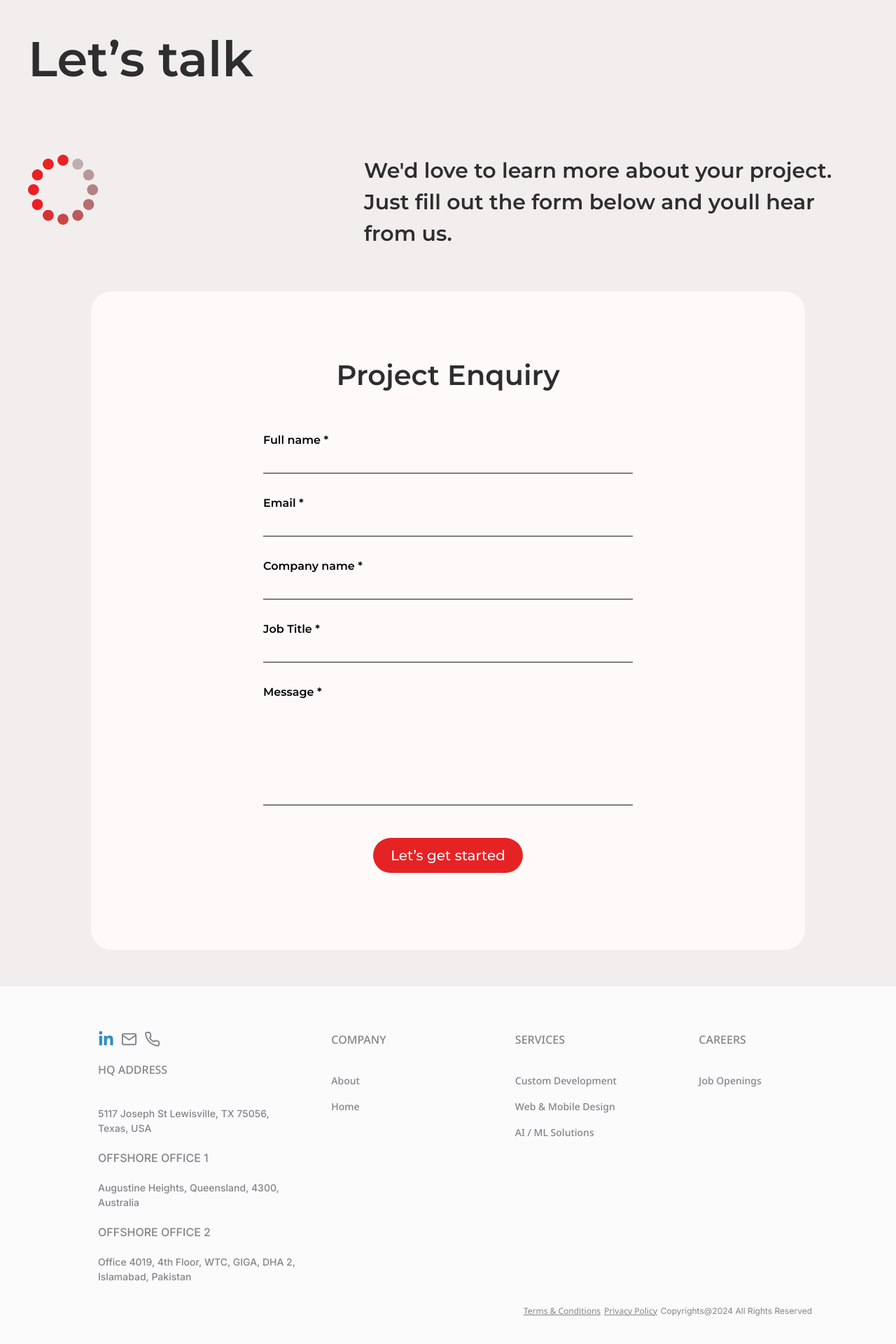
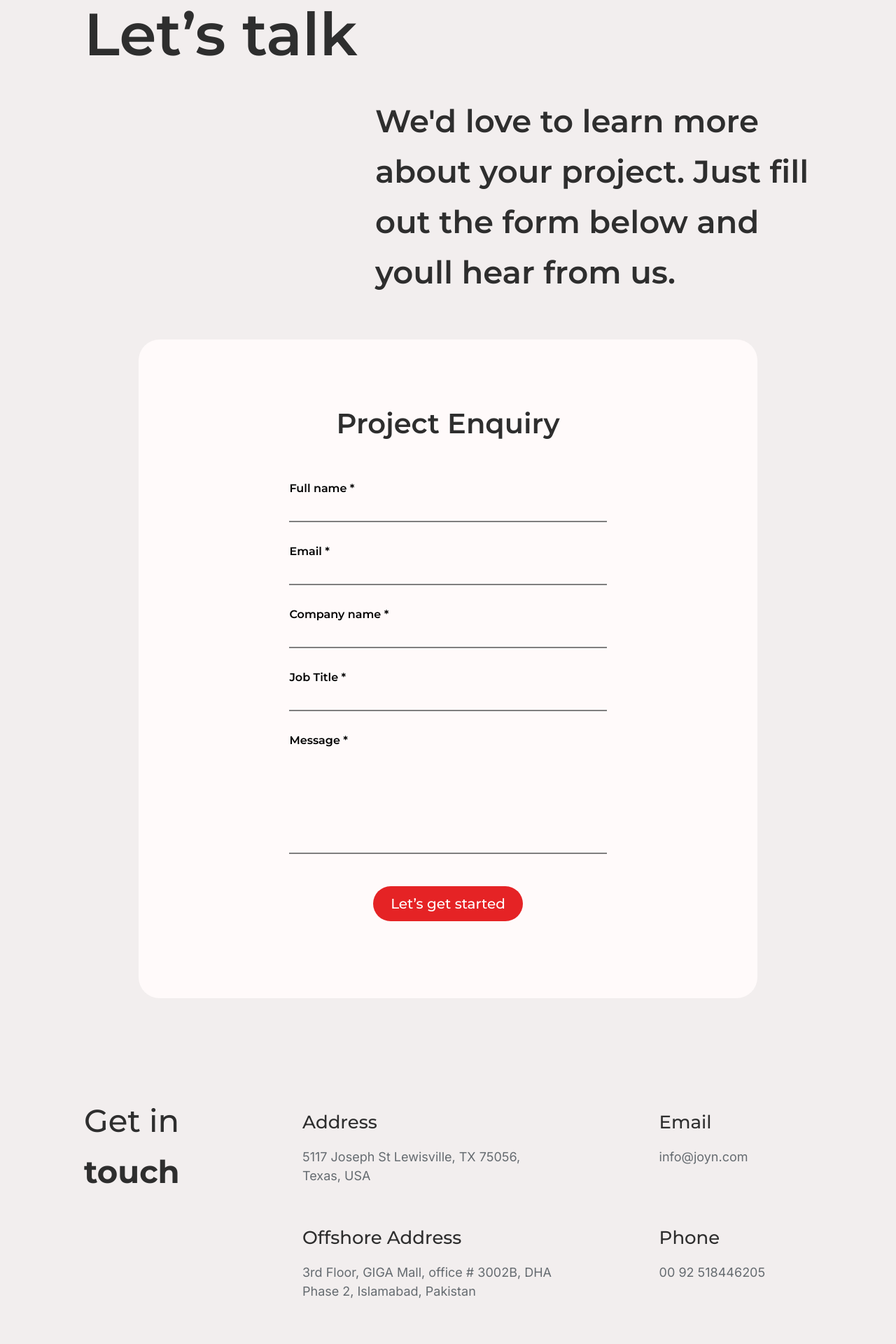
Before and after one commit to UmerFarooqOG/joyndigital, a Next.js app: page /contact in a window 1280 px wide. Shown: the part 160-2080 px from the top of the page at 70% size. Built offline with nearby package versions, Linux system fonts and the light colour scheme.

Commit message:
Chnage Some

```diff
--- a/src/app/about/page.jsx
+++ b/src/app/about/page.jsx
@@ -23,7 +23,7 @@ const page = () => {
         </div>
       </section>
 
-
+x
       {/* ---------- about section text ---------  */}
       <section className='w-full mt-[40px] h-full flex items-center justify-center px-[20px] sm:px-[60px] lg:px-[90px] xlb:px-[120px] py-[2rem] mx-auto'>
 
--- a/src/app/constant/ProjectDetails.js
+++ b/src/app/constant/ProjectDetails.js
@@ -13,19 +13,20 @@ export const projectData = [
         id:1,
         name:"Chat Krow",
         heading:"Streamlining Organizational Communication.",
-        heroP:"An AI-powered chat assistant for WhatsApp, simplifies corporate communication, enhancing engagement and efficiency. It streamlines messaging, optimizes interaction, and fosters collaboration within organizations.",
-        sec2img:'/assets/projectDetailImages/luckycementd.png',
-        sec3p1:"Corporate clients often face hurdles in accessing essential corporate data. Maneuvering through intricate conversations efficiently remains a significant challenge. Simplifying access and streamlining communication processes are paramount for improved client engagement and operational efficiency.",
+        heroP:"An AI Based Chatbot for Whatsapp and your mobile for personal or corporate use.",
+        sec2img1:'/assets/projectDetailImages/chatkrow.png',
+        sec2img2:'/assets/projectDetailImages/chatkrow.png',
+        sec3p1:"Corporate clients often face hurdles in accessing essential corporate data. Maneuvering through intricate conversations efficiently remains a significant challenge. Simplifying access and streamlining communication processes are paramount for improved client engagement and operational efficiency.",
         sec3p2:"ChatKrow, an AI-powered chat assistant for WhatsApp, streamlines communication and management within organizations. It simplifies messaging complexity, enhancing interaction dynamics for seamless collaboration. Experience the transformative solution designed to optimize organizational communication.",
         sec4img:"/assets/luckycemet.png",
-        sec4headingB:"AI Based Chatbot",
-        sec4headingM:" for Whatsapp and your",
-        sec4headingM1:"mobile",
+        sec4headingB:"Resource management system",
+        sec4headingM:"for efficient operations and visibility",
+        sec4headingM1:"",
         logo:"/assets/projectDetailImages/LuckySementLogoWhite.png",
         theR:false,
         useLogos:[{id:0,logo:<FaPython />},{id:1,logo:<FaAws />},{id:2,logo:<BiLogoPostgresql />},{id:3,logo:<SiGoogleanalytics />},{id:0,logo:<SiReact />}],
         npid:2,
-        bglg:"redlg"
+        bglg:"bluelg"
     },
     {
         id:2,
@@ -39,8 +40,8 @@ export const projectData = [
         sec3p3:"The system is now in field testing phase.",
         sec4img:chatkrow,
         sec4headingB:"AI Based Chatbot",
-        sec4headingM:" for Whatsapp and your",
-        sec4headingM1:"mobile",
+        sec4headingM:" for Whatsapp and your mobile",
+        sec4headingM1:"",
         logo:chatkrowpdlogo,
         theR:true,
         useLogos:[{id:0,logo:<FaPython />},{id:1,logo:<FaAws />},{id:2,logo:<BiLogoPostgresql />},{id:3,logo:<SiGoogleanalytics />},{id:0,logo:<SiReact />}],
@@ -59,7 +60,7 @@ export const projectData = [
         sec3p3:"",
         sec4img:"/assets/luckycemet.png",
         sec4headingB:"Sales & Distribution ",
-        sec4headingM:" network management  ",
+        sec4headingM:"network management digitisation end to end",
         sec4headingM1:"digitisation end to end",
         theR:false,
         logo:"/assets/projectDetailImages/LuckySementLogoWhite.png",
--- a/src/app/contact/page.jsx
+++ b/src/app/contact/page.jsx
@@ -187,32 +187,25 @@ const Page = () => {
     return (
         <div className='max-w-[1500px] overflow-hidden w-full mx-auto'>
             {/* ---- --- text-section  */}
-                <section className='w-full mt-[80px]  px-[20px] xsm:px-[40px] py-[2rem] mx-auto'>
+            <section className='w-full mt-[80px] px-[20px] sm:px-[60px] lg:px-[90px] xlb:px-[120px]  py-[2rem] mx-auto'>
 
                 <motion.h2 initial={{ opacity: 0, x: -100 }}
                     whileInView={{ opacity: 1, x: 0 }}
-                        transition={{ duration: 1, type: 'tween' }} className=' text-[14px] ssm:text-[24px] xsm:text-[35px] md:text-[40px] mdd:text-[70px] w-full text-[#2E2E2E] font-Montserrat font-semibold'>Let’s talk</motion.h2>
+                    transition={{ duration: 1, type: 'tween' }} className='  text-[45px] xsm:text-[85px] mt-[-10px] lg:mt-[-20px]  xll:text-[102px] leading-normal xsm:leading-[73px] w-full text-[#2E2E2E] font-Montserrat font-semibold'>Let’s talk</motion.h2>
             </section>
 
 
 
-                <main className='w-full my-[20px] sm:my-[20px] h-full flex items-center justify-center flex-col gap-[60px] px-[5px] ssm:px-[20px] xsm:px-[40px] py-[2rem] mx-auto'>
+            <main className='w-full my-[20px] sm:my-[20px] h-full flex items-center justify-center flex-col gap-[60px] px-[20px] sm:px-[60px] lg:px-[90px] xlb:px-[120px] mx-auto'>
 
                 <motion.div initial={{ opacity: 0, x: -180 }}
                     whileInView={{ opacity: 1, x: 0 }}
                     transition={{ duration: 1, type: 'tween' }} className='w-full flex flex-col sm:flex-row  gap-[10px] mdd:gap-[30px] justify-center sm:items-start'>
                     <div className='flex flex-1 items-center justify-start'>
-                            <Image
-                                src="/assets/services/services1.png"
-                                className='w-[50px] xsm:w-[80px] sm:w-[100px] text-center h-auto mb-[20px] sm:mb-0'
-                                width={100}
-                                height={100}
-                                alt='img'
-                                priority // Add the priority property
-                            />
+
 
                     </div>
-                        <h5 className='text-[#2e2e2e] text-[16px] ssm:text-[20px] mdd:text-[30px] xll:text-[40px] font-[600] w-full sm:text-left sm:w-[65%]  lg:w-[60%] xll:w-[65%] font-Montserrat'>We&apos;d love to learn more about your project. Just fill out the form below and youll hear from us.</h5>
+                    <h5 className='text-[#2e2e2e] text-[20px] ssm:text-[25px] xsm:text-[35px] mdd:text-[45px] mdd:leading-[72px] xll:text-[50px] font-[600] w-full sm:text-left sm:w-[65%]  lg:w-[60%] xll:w-[65%] font-Montserrat'>We&apos;d love to learn more about your project. Just fill out the form below and youll hear from us.</h5>
                 </motion.div>
 
                 <motion.form onSubmit={handle} initial={{ opacity: 0, x: -180 }}
@@ -279,6 +272,36 @@ const Page = () => {
                 </motion.form>
 
 
+                <motion.div initial={{ opacity: 0, x: -300 }}
+                    whileInView={{ opacity: 1, x: 0 }}
+                    transition={{ duration: 1, type: 'tween' }} className='w-full flex flex-col sm:flex-row  gap-[10px] mdd:gap-[30px] items-center justify-center my-[98px] sm:items-start'>
+                    <h5 className='text-[#2E2E2E] font-Montserrat font-[500] flex-1 text-[35px] xsm:text-[45px] mt-[-10px] lg:mt-[-20px]  xll:text-[54px] leading-normal xsm:leading-[73px]'>
+                        Get in <span className='font-bold'>touch</span>
+                    </h5>
+
+                    <div className='w-full  sm:w-[65%] flex-wrap  lg:w-[70%] xll:w-[80%] flex items-start justify-between'>
+                        <div className=' w-full xsm:w-[50%]'>
+                            <h5 className=' text-[20px] md:text-[26px] xll:text-[32px] text-[#2E2E2E] capitalize font-Montserrat font-medium'>Address</h5>
+                            <p className='font-normal text-[#656B70] text-[16px] md:text-[18px] md:leading-normal xll:text-[20px] leading-[26px] mt-[16px]'>5117 Joseph St Lewisville, TX 75056,
+                                Texas, USA</p>
+                        </div>
+                        <div className=' w-full xsm:w-[30%]'>
+                            <h5 className='text-[20px] md:text-[26px] xll:text-[32px] text-[#2E2E2E] capitalize font-Montserrat font-medium'>Email</h5>
+                            <p className='font-normal text-[#656B70] text-[16px] md:text-[18px] md:leading-normal xll:text-[20px] leading-[26px] mt-[16px]'>info@joyn.com</p>
+                        </div>
+                        <div className='mt-[56px] w-full xsm:w-[50%]'>
+                            <h5 className='text-[20px] md:text-[26px] xll:text-[32px] text-[#2E2E2E] capitalize font-Montserrat font-medium'>Offshore Address</h5>
+                            <p className='font-normal text-[#656B70] text-[16px] md:text-[18px] md:leading-normal xll:text-[20px] leading-[26px] mt-[16px]'>3rd Floor, GIGA Mall, office # 3002B, DHA Phase 2, Islamabad, Pakistan</p>
+                        </div>
+                        <div className='mt-[56px] w-full xsm:w-[30%]'>
+                            <h5 className='text-[20px] md:text-[26px] xll:text-[32px] text-[#2E2E2E] capitalize font-Montserrat font-medium'>Phone</h5>
+                            <p className='font-normal text-[#656B70] text-[16px] md:text-[18px] md:leading-normal xll:text-[20px] leading-[26px] mt-[16px]'>00 92 518446205</p>
+                        </div>
+
+                    </div>
+                </motion.div>
+
+
 
 
 
```
Also changed, not shown: src/app/[projectDetail]/page.jsx (+13 -18 lines), src/app/services/page.jsx (+14 -14 lines), public/assets/projectDetailImages/chatkrow.png (added). Lines whose indentation alone changed are shown as unchanged.
